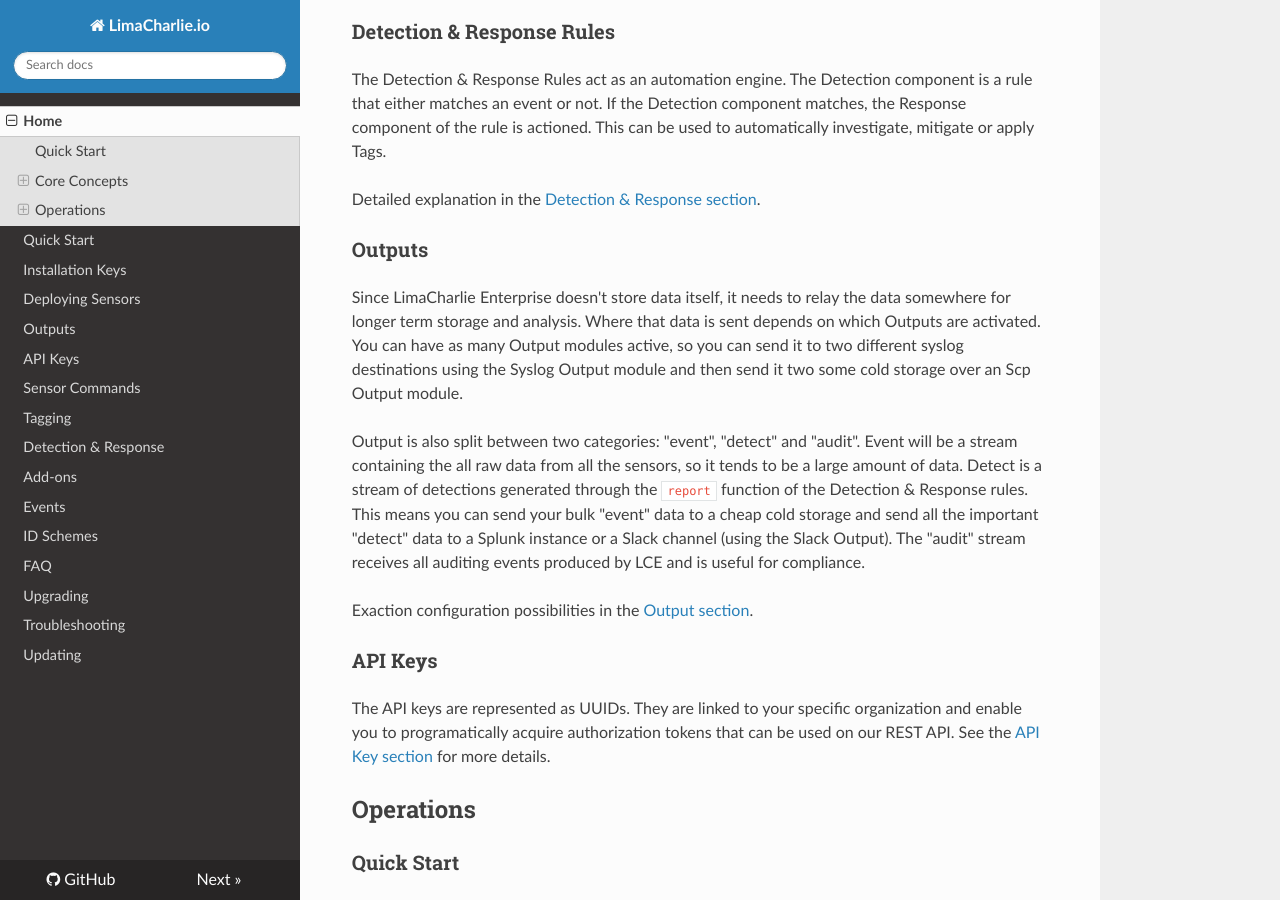
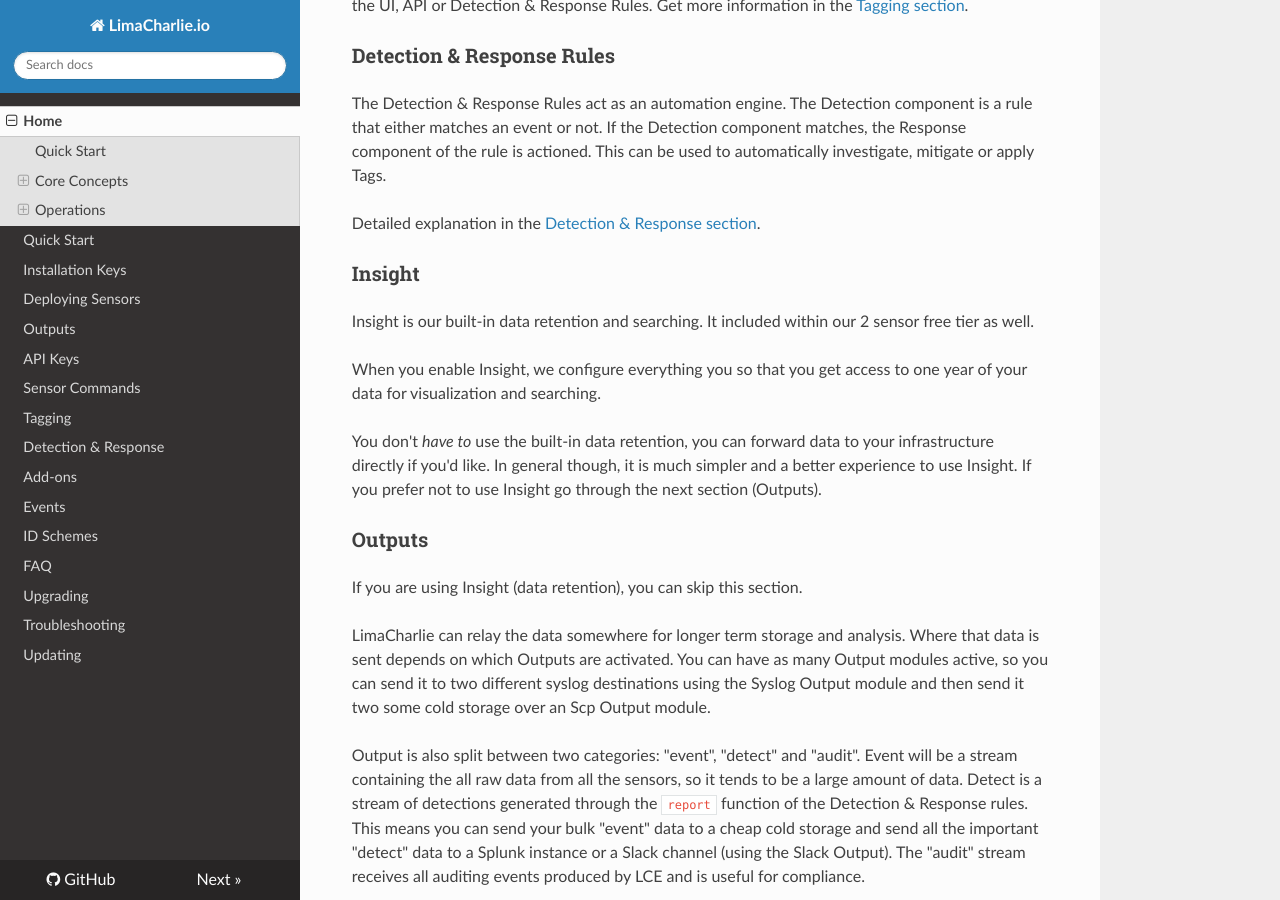
Before and after one commit to refractionPOINT/lce_doc, an MkDocs documentation site: the page built from docs/index.md, in a window 1280 px wide and 900 px high, scrolled down 1620 px. Built offline with MkDocs 1.6.1, drawn with Linux system fonts in a browser that asks for light colours; nearby versions of some CDN libraries; old or Windows-style settings are respelled for this version of MkDocs.

Commit message:
Updating the info about Insight and Outputs.

```diff
--- a/docs/index.md
+++ b/docs/index.md
@@ -41,11 +41,21 @@ investigate, mitigate or apply Tags.
 
 Detailed explanation in the [Detection & Response section](dr.md).
 
+### Insight
+Insight is our built-in data retention and searching. It included within our 2 sensor free tier as well.
+
+When you enable Insight, we configure everything you so that you get access to one year of your data for visualization and searching.
+
+You don't *have to* use the built-in data retention, you can forward data to your infrastructure
+directly if you'd like. In general though, it is much simpler and a better experience to use Insight. If you prefer not to use Insight
+go through the next section (Outputs).
+
 ### Outputs
-Since LimaCharlie Enterprise doesn't store data itself, it needs to relay the data somewhere for longer term storage
-and analysis. Where that data is sent depends on which Outputs are activated. You can have as many Output modules
-active, so you can send it to two different syslog destinations using the Syslog Output module and then send it two
-some cold storage over an Scp Output module.
+If you are using Insight (data retention), you can skip this section.
+
+LimaCharlie can relay the data somewhere for longer term storage and analysis. Where that data is sent depends on which Outputs
+are activated. You can have as many Output modules active, so you can send it to two different syslog destinations using
+the Syslog Output module and then send it two some cold storage over an Scp Output module.
 
 Output is also split between two categories: "event", "detect" and "audit". Event will be a stream containing the all raw data from
 all the sensors, so it tends to be a large amount of data. Detect is a stream of detections generated through the `report`
```
